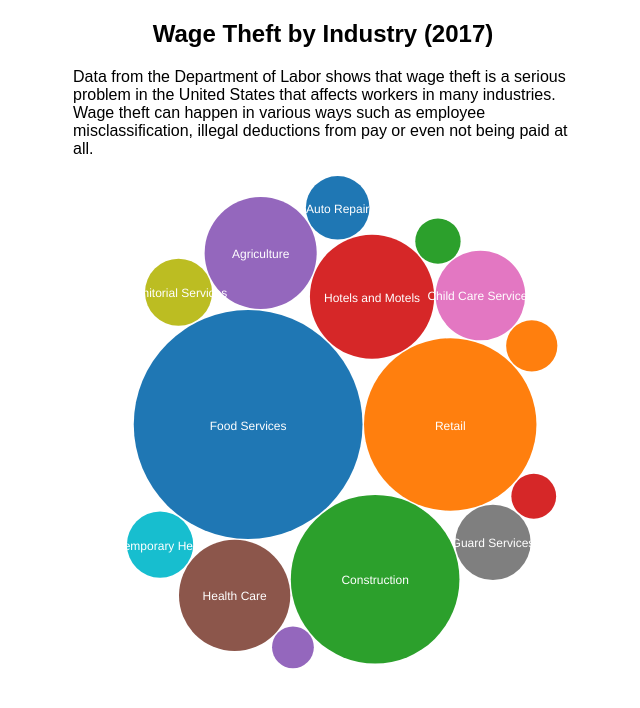
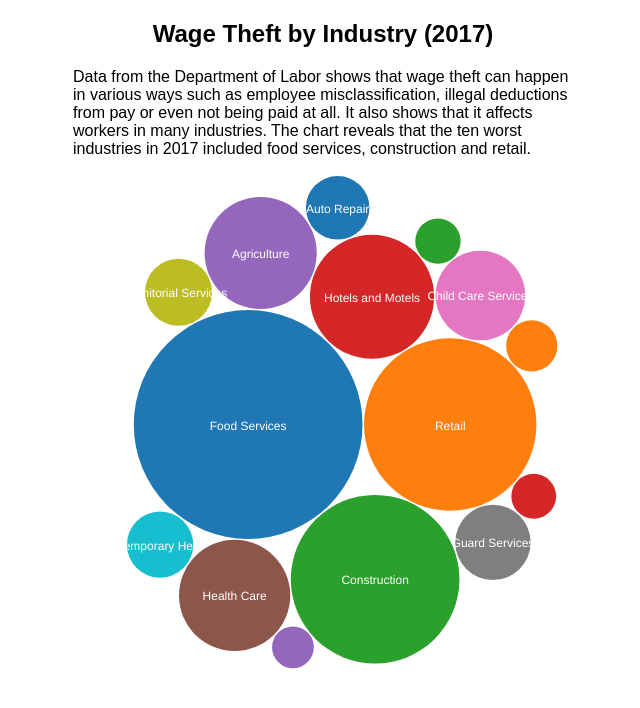
Before and after one commit to sarahsafty/sarahsafty.github.io, a Jekyll site: the page Wage-Violations-Industry/index.html, which Jekyll copies as it is, in a window 1280 px wide. Shown: the top 708 px of the page, without its empty margins (317-957 px from the left). Built offline with Jekyll 4.4.1, drawn with Linux system fonts in a browser that asks for light colours.

Commit message:
Update index.html

```diff
--- a/Wage-Violations-Industry/index.html
+++ b/Wage-Violations-Industry/index.html
@@ -51,7 +51,7 @@
 <body>
         <h2>Wage Theft by Industry (2017)</h2>
         <div id="chart"></div>
-        <p>Data from the Department of Labor shows that wage theft is a serious problem in the United States that affects workers in many industries. Wage theft can happen in various ways such as employee misclassification, illegal deductions from pay or even not being paid at all. </p>
+        <p>Data from the Department of Labor shows that wage theft can happen in various ways such as employee misclassification, illegal deductions from pay or even not being paid at all. It also shows that it affects workers in many industries. The chart reveals that the ten worst industries in 2017 included food services, construction and retail.</p>
 
 <script src="https://d3js.org/d3.v5.min.js"></script>
 <script>
```
